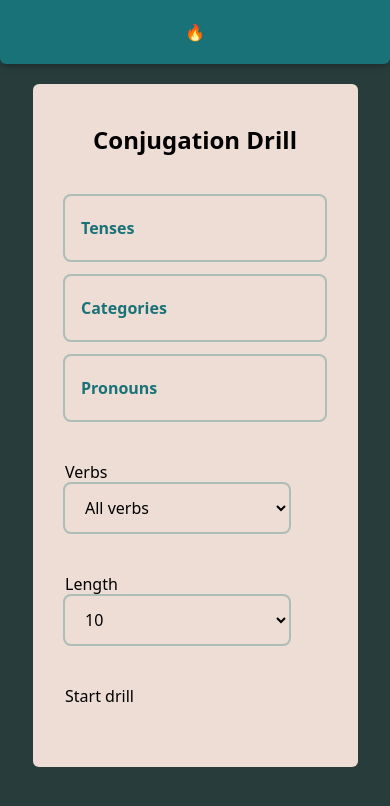
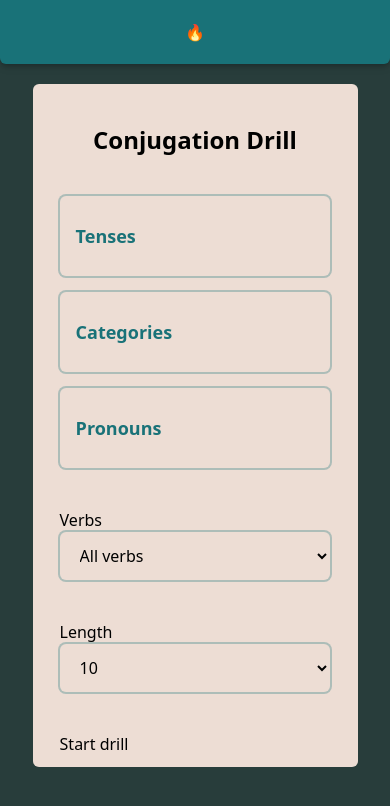
Before and after one commit to ludovico-chiavelli/practice-french-conjugations, a React (Create React App) app: page / in a window 390 px wide. Shown: the top 806 px of the page. Built offline with nearby package versions, Linux system fonts and the light colour scheme.

Commit message:
make buttons bigger on mobile

```diff
--- a/src/components/Options.js
+++ b/src/components/Options.js
@@ -10,7 +10,7 @@ export const Options = () => {
     const drillOptions = useContext(OptionsContext)
 
     return(
-        <section className="h-full w-4/5 md:max-w-4xl">
+        <section className="h-full w-5/6 sm:w-4/5 md:max-w-4xl">
             <div>
                 <h1 className="my-10 text-2xl font-bold text-center">Conjugation Drill</h1>
                 <PreferencesBtn type="TENSES" checks={drillOptions.tenses} options={Object.keys(drillOptions.tenses)}/>
--- a/src/components/PreferencesBtn.js
+++ b/src/components/PreferencesBtn.js
@@ -14,8 +14,8 @@ export const PreferencesBtn = observer(({ type, checks, options }) => {
 
     return(
         <div className="sm:relative first:mt-4 my-4">
-            <button className="h-16 w-full ring-2 ring-[#197278]/30 rounded-md px-4 py-2 flex flex-col justify-around" onClick={handleClick}>
-                <h3 className="w-full text-left text-[#197278] text-base font-bold">{title}</h3>
+            <button className="h-20 w-full ring-2 ring-[#197278]/30 rounded-md px-4 py-2 flex flex-col justify-around" onClick={handleClick}>
+                <h3 className="w-full text-left text-[#197278] text-lg font-bold">{title}</h3>
                 <BtnContent checks={checks}/>
             </button>
             { show && <Dropdown options={options} show={show} onClick={handleClick} checks={checks} type={type}/>}
--- a/src/components/SelectBtn.js
+++ b/src/components/SelectBtn.js
@@ -11,7 +11,7 @@ export const SelectBtn = observer(({ type, options: optionsList }) => {
     const items = optionsList.map((option) => <option value={option} onClick={() => drillOptions.selectOptions(type, option)}>{option}</option>)
 
     return(
-        <select value={sValue} className="h-12 w-56 ring-2 ring-[#197278]/30 rounded-md px-4 py-2 bg-inherit">
+        <select value={sValue} className="h-12 w-full sm:w-56 ring-2 ring-[#197278]/30 rounded-md px-4 py-2 bg-inherit">
             {items}
         </select>
     )
```
